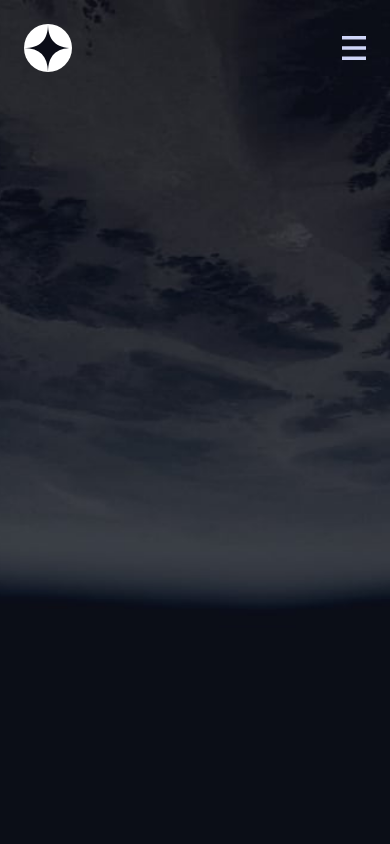
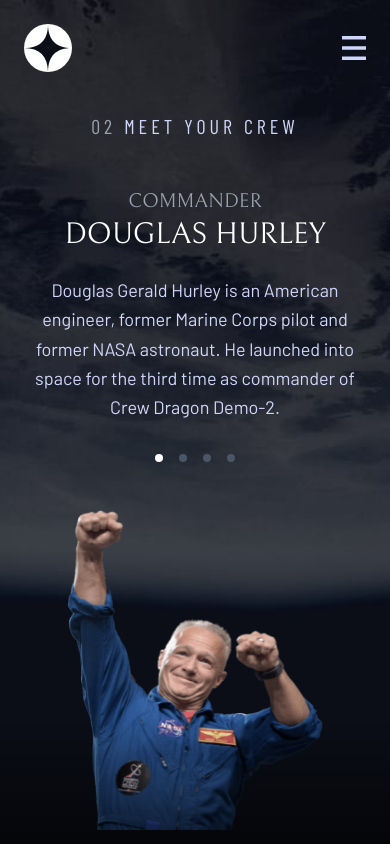
Before and after one commit to kachi33/space-tourism, a Nuxt app: page /crew in a window 390 px wide. Built offline with nearby package versions, Linux system fonts and the light colour scheme.

Commit message:
feat: responsive crew page, adjust destination layout

```diff
--- a/app/pages/crew.vue
+++ b/app/pages/crew.vue
@@ -1,5 +1,137 @@
 <template>
   <main
-    class="pt-20 md:pt-28 h-screen bg-[url('/crew/background-crew-mobile.jpg')] lg:bg-[url('/crew/background-crew-desktop.jpg')] md:bg-[url('/crew/background-crew-tablet.jpg')] bg-cover bg-no-repeat bg-center"
-  ></main>
+    class="pt-20 md:pt-28 text-light-blue h-screen bg-[url('/crew/background-crew-mobile.jpg')] md:bg-[url('/crew/background-crew-tablet.jpg')] lg:bg-[url('/crew/background-crew-desktop.jpg')] bg-cover bg-no-repeat bg-center overflow-scroll"
+  >
+    <div class="container lg:w-4/5 h-full mx-auto px-4 py-8">
+      <div class="flex flex-col h-full text-light-blue gap-4 md:gap-12">
+
+        <!-- Title -->
+        <h1
+          class="text-xl md:text-2xl mb-8 justify-center md:justify-start lg:text-left tracking-[4px] flex gap-2 uppercase"
+        >
+          <span class="text-gray-400">02</span> Meet your crew
+        </h1>
+
+        <!-- Content -->
+        <div class="flex flex-col lg:flex-row items-center md:justify-between lg:items-end gap-12 lg:gap-2 flex-grow">
+
+          <!-- Left (Text + Pagination) -->
+          <div class="lg:w-1/2 flex flex-col justify-between lg:h-full">
+            <div class="text-center flex flex-col lg:justify-center h-full md:gap-4 lg:text-left">
+              <p class="text-xl md:text-2xl font-secondary-family text-gray-400 uppercase">
+                {{ currentCrew.role }}
+              </p>
+
+              <h2 class="text-3xl md:text-5xl lg:text-6xl font-secondary-family mb-6 text-white uppercase">
+                {{ currentCrew.name }}
+              </h2>
+
+              <p class="text-lg font-accent-family text-light-blue leading-relaxed mx-auto lg:mx-0">
+                {{ currentCrew.bio }}
+              </p>
+            </div>
+
+            <!-- Pagination -->
+            <nav class="mt-8 lg:mt-0">
+              <ul class="flex gap-4 justify-center lg:justify-start">
+                <li
+                  v-for="member in crew"
+                  :key="member.name"
+                  class="cursor-pointer h-2 w-2  md:w-4 md:h-4 rounded-full transition-colors"
+                  :class="[
+                    currentCrew.name === member.name
+                      ? 'bg-white'
+                      : 'bg-gray-600 hover:bg-gray-400',
+                  ]"
+                  @click="selectCrew(member)"
+                ></li>
+              </ul>
+            </nav>
+          </div>
+
+          <!-- Right (Image) -->
+          <div class="w-full lg:w-1/2 flex justify-center items-end">
+            <div class="w-64 h-80 md:w-[450px] md:h-[500px] lg:w-full lg:h-[600px] flex items-end justify-center">
+              <img
+                :src="currentCrew.images?.png"
+                :alt="currentCrew.name"
+    class="w-full h-full  object-con "
+              />
+                 <div class="absolute bottom-0 left-0 right-0 h-32 md:h-40 lg:h-48 bg-gradient-to-t from-black/60 via-black/30 to-transparent pointer-events-none"></div>
+
+            </div>
+          </div>
+
+        </div>
+      </div>
+    </div>
+  </main>
 </template>
+
+
+<script setup>
+const crew = [
+  {
+    name: "Douglas Hurley",
+    images: {
+      png: "/crew/image-douglas-hurley.png",
+      webp: "/crew/image-douglas-hurley.webp",
+    },
+    role: "Commander",
+    bio: "Douglas Gerald Hurley is an American engineer, former Marine Corps pilot and former NASA astronaut. He launched into space for the third time as commander of Crew Dragon Demo-2.",
+  },
+  {
+    name: "Mark Shuttleworth",
+    images: {
+      png: "/crew/image-mark-shuttleworth.png",
+      webp: "/crew/image-mark-shuttleworth.webp",
+    },
+    role: "Mission Specialist",
+    bio: "Mark Richard Shuttleworth is the founder and CEO of Canonical, the company behind the Linux-based Ubuntu operating system. Shuttleworth became the first South African to travel to space as a space tourist.",
+  },
+  {
+    name: "Victor Glover",
+    images: {
+      png: "/crew/image-victor-glover.png",
+      webp: "/crew/image-victor-glover.webp",
+    },
+    role: "Pilot",
+    bio: "Pilot on the first operational flight of the SpaceX Crew Dragon to the International Space Station. Glover is a commander in the U.S. Navy where he pilots an F/A-18.He was a crew member of Expedition 64, and served as a station systems flight engineer.",
+  },
+  {
+    name: "Anousheh Ansari",
+    images: {
+      png: "/crew/image-anousheh-ansari.png",
+      webp: "/crew/image-anousheh-ansari.webp",
+    },
+    role: "Flight Engineer",
+    bio: "Anousheh Ansari is an Iranian American engineer and co-founder of Prodea Systems. Ansari was the fourth self-funded space tourist, the first self-funded woman to fly to the ISS, and the first Iranian in space.",
+  },
+];
+
+const currentCrew = ref(crew[0]);
+
+const selectCrew = (member) => {
+  currentCrew.value = member;
+  if (process.client) {
+    try {
+      sessionStorage.setItem("selectedCrew", JSON.stringify(member));
+    } catch (e) {}
+  }
+};
+
+onMounted(() => {
+  if (process.client) {
+    try {
+      const saved = sessionStorage.getItem("selectedCrew");
+      if (saved) {
+        const savedCrew = JSON.parse(saved);
+        const found = crew.find((m) => m.name === savedCrew.name);
+        if (found) {
+          currentCrew.value = found;
+        }
+      }
+    } catch (e) {}
+  }
+});
+</script>
--- a/app/pages/destination.vue
+++ b/app/pages/destination.vue
@@ -2,18 +2,18 @@
   <main
     class="pt-20 md:pt-28 text-light-blue h-screen bg-[url('/destination/background-destination-mobile.jpg')] lg:bg-[url('/destination/background-destination-desktop.jpg')] md:bg-[url('/destination/background-destination-tablet.jpg')] bg-cover bg-no-repeat bg-center overflow-scroll"
   >
-    <div class="container w-[80%] mx-auto px-4 py-8">
-      <div class="flex flex-col  justify-center text-light-blue md:gap-12">
-        <h1 class="text-xl md:text-2xl mb-8 text-center lg:text-left tracking-[4px] flex gap-2 uppercase">
+    <div class="container md:w-[80%] lg:h-full mx-auto px-4 py-8">
+      <div class="flex flex-col lg:h-full justify-center text-light-blue md:gap-12">
+        <h1 class="text-xl md:text-2xl mb-8 text-center lg:text-left tracking-[4px] flex justify-center md:justify-start gap-2 uppercase">
             <span class="text-gray-400">01</span>Pick your destination
         </h1>
 
-        <div class="flex flex-col lg:flex-row items-center gap-12 lg:gap-24">
+        <div class="flex flex-col lg:flex-row justify-center items-center lg:h-full gap-12 lg:gap-24">
           <div class="lg:w-1/2 flex justify-center">
             <img
             :src="currentDestination.images?.png"
             :alt="currentDestination.name"
-            class="w-46 h-46 md:w-80 md:h-80 object-contain"
+            class="w-46 h-46 md:w-80 md:h-80 lg:w-96 lg:h-96 object-contain"
             />
           </div>
 
@@ -26,8 +26,8 @@
                 class="cursor-pointer pb-2 border-b-2 transition-colors"
                 :class="[
                   currentDestination.name === destination.name
-                  ? 'border-white'
-                  : 'border-transparent hover:border-gray-400'
+                  ? 'border-white text-white'
+                  : 'border-transparent hover:border-white'
                 ]"
               @click="selectDestination(destination)"
               >
@@ -41,7 +41,7 @@
             {{ currentDestination.name?.toUpperCase() }}
           </h2>
 
-          <p class="text-lg font-accent-family mb-8 text-light-blue leading-relaxed max-w-md mx-auto lg:mx-0">
+          <p class="text-lg font-accent-family mb-8 text-light-blue leading-relaxed mx-auto lg:mx-0">
             {{ currentDestination.description }}
           </p>
 
```
